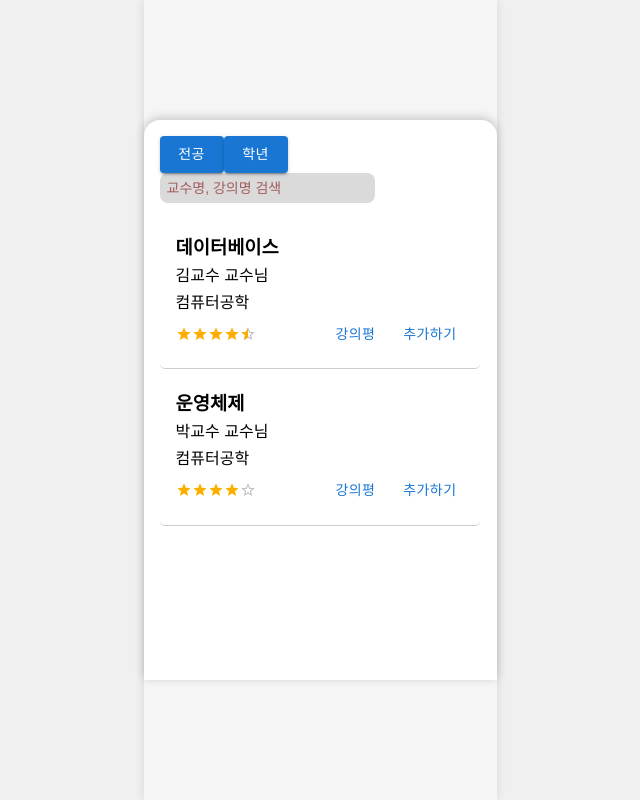
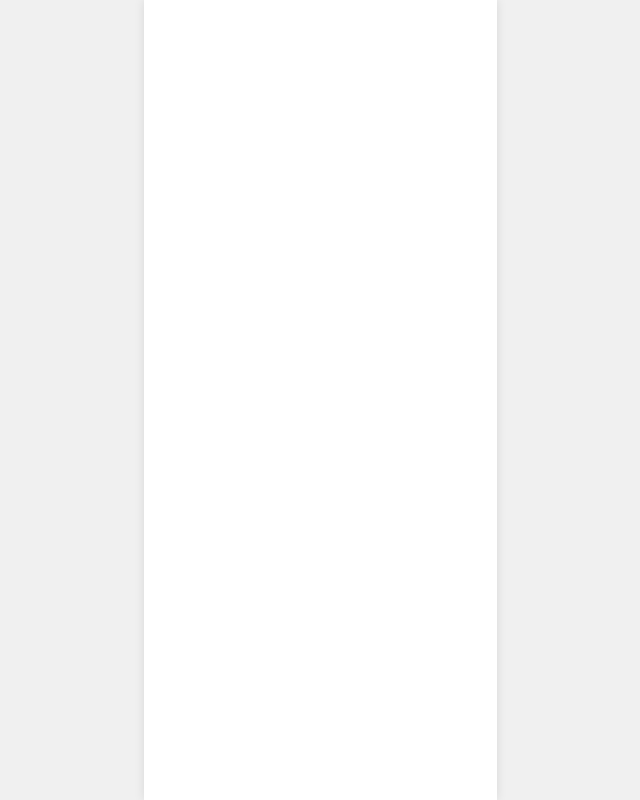
Before and after one commit to ais-internship-cnu/I-school-FE, a Next.js app: page /bottom-sheet-sample in a window 1280 px wide. Shown: the whole page, without its empty margins (320-960 px from the left). Built offline with nearby package versions, Linux system fonts and the light colour scheme.

Commit message:
feat: addIcon 클릭 시 바텀시트 출력 및 전공

```diff
--- a/src/components/page/TimeTable/BottomSheet/index.tsx
+++ b/src/components/page/TimeTable/BottomSheet/index.tsx
@@ -1,5 +1,5 @@
 import React, { useState } from 'react';
-import { Button } from '@mui/material';
+import { Button, Drawer, TextField } from '@mui/material';
 import BottomSheetCourseBlock from './BottomSheetCourseBlock';
 import 'styles/bottom-sheet-style.css';
 import GradeModal from '../GradeSelect';
@@ -25,10 +25,27 @@ const mockCourses: BottomSheetCourse[] = [
     major: "컴퓨터공학",
     rating: 4.0,
   },
+  {
+    courseName: "운영체제",
+    professor: "박교수",
+    major: "컴퓨터공학",
+    rating: 4.0,
+  },
+  {
+    courseName: "운영체제",
+    professor: "박교수",
+    major: "컴퓨터공학",
+    rating: 4.0,
+  },
   // 더 많은 목 데이터를 추가할 수 있습니다.
 ];
 
-const BottomSheet: React.FC = () => {
+interface DrawerProps {
+  open: boolean;
+  onClose: () => void;
+}
+
+const CourseDrawer: React.FC<DrawerProps> = ({ open, onClose }) => {
   const [courses, setCourses] = useState(mockCourses);
   const [filteredCourses, setFilteredCourses] = useState(mockCourses);
   const [searchInput, setSearchInput] = useState('');
@@ -62,25 +79,39 @@ const BottomSheet: React.FC = () => {
     setShowMajorModal2(!showMajorModal);
   };
 
+  const handleDrawerClick = (event: React.MouseEvent) => {
+    event.stopPropagation();
+  };
+
   return (
-      <div className="bottom-sheet-container">
+    <Drawer
+      anchor="bottom"
+      open={open}
+      onClose={onClose}
+      sx={{
+        '& .MuiDrawer-paper': {
+          width: '353px', // 원하는 너비 설정
+          margin: 'auto', // 중앙 정렬
+          borderTopLeftRadius: '16px',
+          borderTopRightRadius: '16px',
+        }
+      }}
+    >
+      <div className="drawer-content" onClick={handleDrawerClick}>
         <div className="fix-top">
           <div className="top-section">
             <Button
               onClick={toggleGradeModal}
               variant="contained"
               className="button upper-button"
-
-              // sx={{ fontSize: '12px', padding: '1px 4px', borderRadius: '8px', marginRight: '5px', backgroundColor:'#595959', width:'auto', textAlign: 'center', maxWidth: '80px' }}
             >
               전공
               <GradeModal show={showGradeModal} onClose={toggleGradeModal} />
             </Button>
             <Button
-             onClick={toggleMajorModal}
+              onClick={toggleMajorModal}
               variant="contained"
               className="button upper-button"
-              // sx={{ fontSize: '12px', padding: '2px 6px', borderRadius: '8px', marginRight: '8px' }}
             >
               학년
               <MajorModal show={showMajorModal} onClose={toggleMajorModal} />
@@ -106,8 +137,12 @@ const BottomSheet: React.FC = () => {
             />
           ))}
         </div>
+        <Button onClick={onClose} variant="contained" className='close-button'>
+          닫기
+        </Button>
       </div>
+    </Drawer>
   );
 };
 
-export default BottomSheet;
+export default CourseDrawer;
--- a/src/styles/bottom-sheet-style.css
+++ b/src/styles/bottom-sheet-style.css
@@ -1,15 +1,6 @@
-.page-container {
-  width: 100%;
-  height: 100vh;
-  display: flex;
-  justify-content: center;
-  align-items: center;
-  background-color: #f5f5f5; /* 페이지 배경색 설정 */
-  box-sizing: border-box; /* 박스 사이징 설정 */
-}
 
 .bottom-sheet-container {
-  width: 393px;
+  width: 100%;
   height: 70%;
   background-color: white;
   padding: 16px;
@@ -30,43 +21,64 @@
   margin-bottom: 10px;
 }
 
+/* 검색바레이아웃 */
 .search-bar {
   width: 215px;
-  height: 30px; /* 높이를 조정하여 세로 길이를 줄임 */
+  height: 30px;
   border: 0px;
   box-sizing: border-box;
   border-radius: 8px;
   background-color: #dbdada;
   color: black;
-  font-size: 14px; /* 폰트 크기 설정 */
+  font-size: 14px;
   outline: none;
   padding-left: 7px;
 
 }
+/* 검색바 기본텍스트 색 */
 .search-bar::placeholder{
-  color: rgb(162, 91, 91); /* placeholder 텍스트 색상 */
+  color: rgb(0, 0, 0);
 }
 
 .courses-container {
-  margin-right: 32px;
-  width: 90%;
-  max-height: 700px;
-  box-sizing: border-box; /* 박스 사이징 설정 */
+  width: 100%;
+  max-height: 450px;
+  overflow-y: auto;
+  margin-top: 0px;
+  overflow-x: hidden;
+}
+/* 스크롤바 스타일링 (웹킷 기반 브라우저용) */
+.courses-container::-webkit-scrollbar {
+  width: 8px; /* 스크롤바 너비 */
+}
+
+.courses-container::-webkit-scrollbar-track {
+  background: #f1f1f1; /* 스크롤바 배경색 */
+}
+
+.courses-container::-webkit-scrollbar-thumb {
+  background: #888; /* 스크롤바 색상 */
+}
+
+.courses-container::-webkit-scrollbar-thumb:hover {
+  background: #555; /* 스크롤바 호버 색상 */
 }
 
 .course-block {
   width: 100%;
   border: 1px solid #cccccc;
-  padding: 16px;
+  padding-top: 16px;
+  padding-bottom: 16px;
   margin-bottom: 0px;
   border-radius: 5px;
   background-color: #ffffff;
   text-align: left;
   position: relative;
-  border-bottom: 1px solid #cccccc; /* 아래 경계선만 적용 */
+  border-bottom: 1px solid #cccccc;
   border-top: 1px;
   border-right: 1px;
   border-left:1px;
+  /* 아래쪽만 선이 생기게 하는 4줄 코드 */
 }
 
 .course-block h3,
@@ -75,6 +87,7 @@
   padding: 0;
 }
 
+/* 별과 우측 강의평 및 추가하기 버튼을 모두 갖는 하단 컨테이너 */
 .rating-container {
   display: flex;
   align-items: center;
@@ -96,7 +109,6 @@
   border: none; /* 기본 테두리 제거 */
   cursor: pointer; /* 클릭 커서 표시 */
   text-align: center; /* 텍스트 중앙 정렬 */
-  display: inline-block; /* 버튼 크기 조정 가능 */
   min-width: 40px; /* 최소 너비 설정 */
   max-width: 80px; /* 최대 너비 설정 */
 }
@@ -135,8 +147,6 @@
   cursor: pointer; /* 클릭 커서 표시 */
   text-align: center; /* 텍스트 중앙 정렬 */
   display: inline-block; /* 버튼 크기 조정 가능 */
-  min-width: 40px; /* 최소 너비 설정 */
-  max-width: 80px; /* 최대 너비 설정 */
 }
 
 .course-button:hover {
@@ -149,3 +159,20 @@
     width: 90%;
   }
 }
+
+.drawer-content {
+  padding: 16px;
+  display: flex;
+  flex-direction: column;
+  align-items: center;
+}
+
+.close-button{
+  width: 80%;
+  background-color: #f976c7;
+  margin: auto;
+}
+
+.close-button:hover{
+  background-color: #fc3796;
+}
```
Also changed, not shown: src/components/page/TimeTable/Header.tsx (+20 -9 lines).
